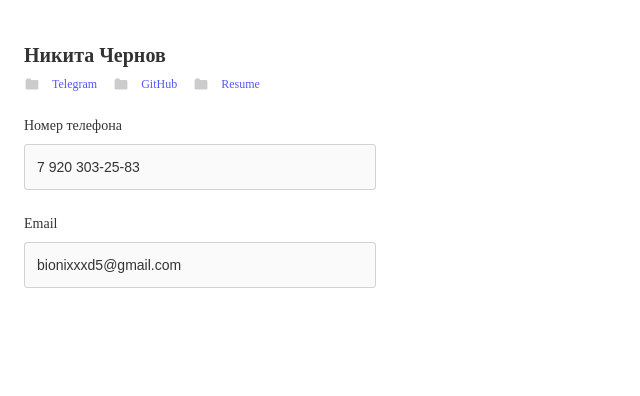
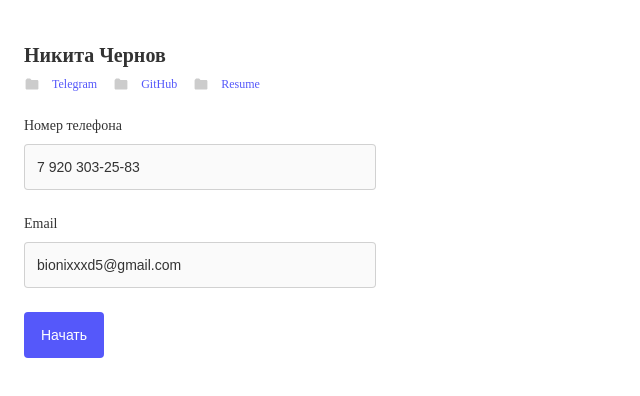
Before and after one commit to Whyareyouu/FrontCloudCamp, a React (Create React App) app: page / in a window 1280 px wide. Shown: the top 396 px of the page, without its empty margins (0-640 px from the left). Built offline with nearby package versions, Linux system fonts and the light colour scheme.

Commit message:
add button component

```diff
--- /dev/null
+++ b/src/components/Button/Button.interface.ts
@@ -0,0 +1,5 @@
+import {ButtonHTMLAttributes, DetailedHTMLProps} from "react";
+
+export interface ButtonProps extends DetailedHTMLProps<ButtonHTMLAttributes<HTMLButtonElement>, HTMLButtonElement> {
+    appearance: 'primary' | 'border';
+}
--- /dev/null
+++ b/src/components/Button/Button.styles.ts
@@ -0,0 +1,35 @@
+import styled, {css} from 'styled-components'
+import {ButtonProps} from "./Button.interface";
+
+export const StyledButton = styled.button<ButtonProps>`
+  width: max-content;
+  padding: 12px 16px;
+
+  font-size: 14px;
+  line-height: 20px;
+
+  border: 1.5px solid transparent;
+  border-radius: 4px;
+  outline: none;
+
+  ${props => {
+    switch (props.appearance) {
+      case 'primary':
+        return css`
+          color: var(--white);
+          background: var(--purple);
+        `
+      case 'border':
+        return css`
+          color: var(--purple);
+          border: 1.5px solid var(--purple);
+
+          &:hover {
+            border-color: #484BD5;
+          }
+        `
+    }
+  }
+
+  }
+`
--- /dev/null
+++ b/src/components/Button/Button.tsx
@@ -0,0 +1,13 @@
+import React from 'react';
+import {ButtonProps} from "./Button.interface";
+import {StyledButton} from "./Button.styles";
+
+const Button = ({className, children, appearance, ...props}: ButtonProps) => {
+    return (
+        <StyledButton className={className} appearance={appearance}>
+            {children}
+        </StyledButton>
+    );
+};
+
+export default Button;
--- a/src/components/index.ts
+++ b/src/components/index.ts
@@ -1,2 +1,3 @@
 export {default as Input} from './Input/Input'
 export {default as Label} from './Label/Label'
+export {default as Button} from './Button/Button'
--- a/src/pages/main/Main.tsx
+++ b/src/pages/main/Main.tsx
@@ -1,5 +1,5 @@
 import React from 'react';
-import {Input, Label} from "../../components";
+import {Button, Input, Label} from "../../components";
 import {Link, List, Name, Wrapper} from "./Main.styles";
 
 const MainPage = () => {
@@ -26,6 +26,7 @@ const MainPage = () => {
                 Email
                 <Input placeholder='example@example.com' value='bionixxxd5@gmail.com' disabled={true} id='email'/>
             </Label>
+            <Button appearance='primary'>Начать</Button>
         </Wrapper>
     );
 };
```
